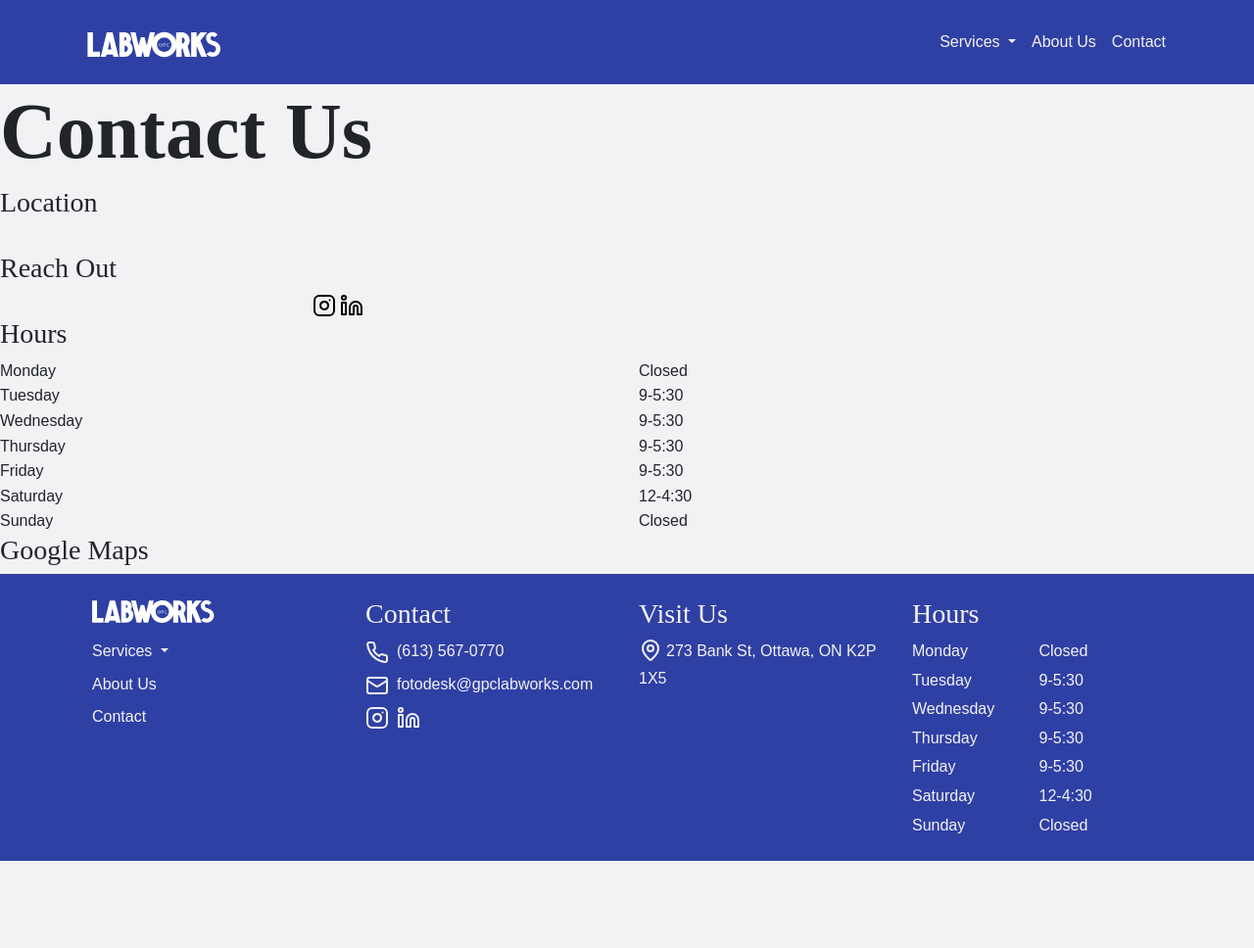
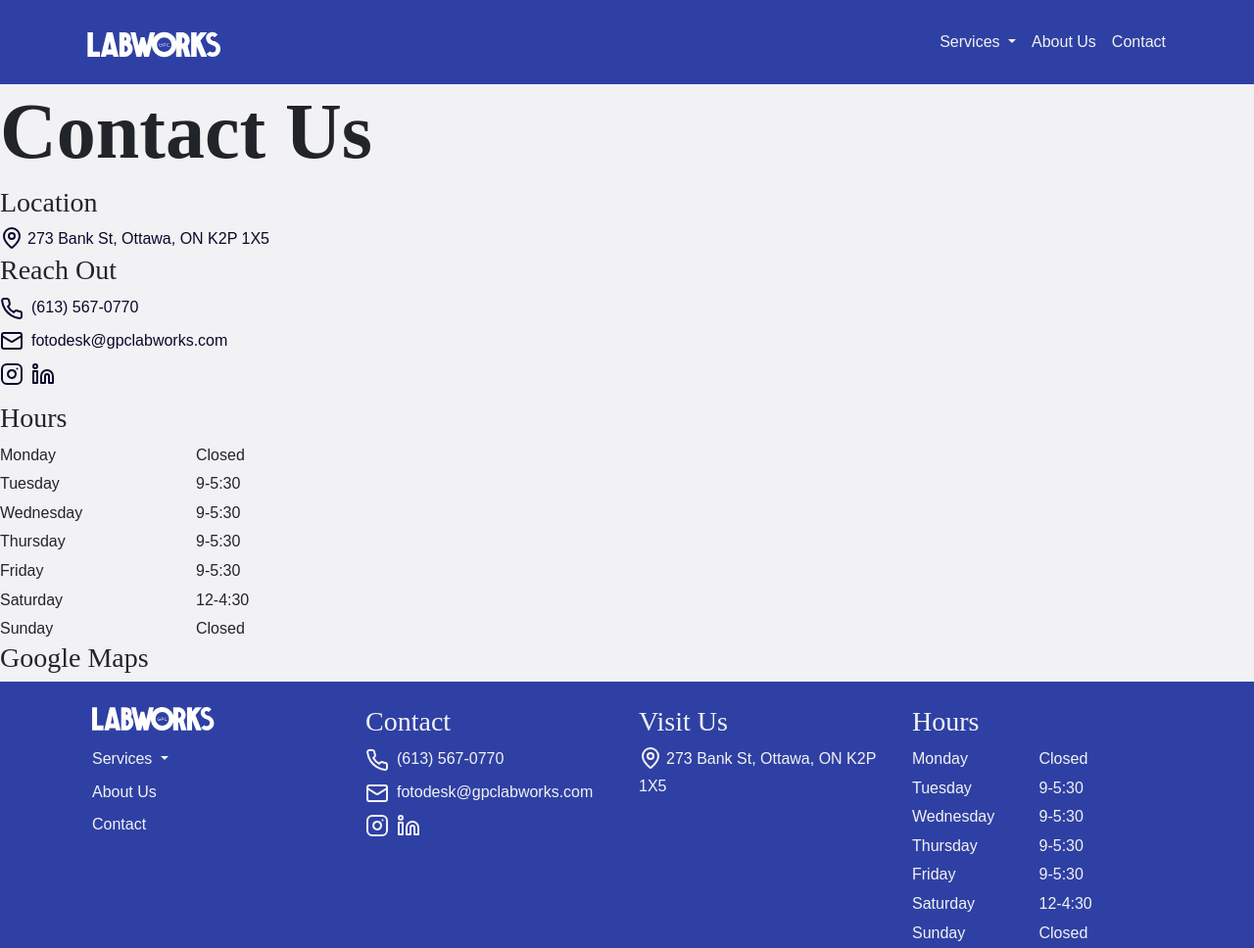
Before and after one commit to whee0107/dsn1713-final, a website: page contact.html in a window 1280 px wide. Shown: the whole page at 98% size. Before the commit the page ends 879 px from the top, so only its background shows below. Drawn offline with nearby package versions, Linux system fonts and the light colour scheme; a web font is replaced by a local one.

Commit message:
formatted links on contact page

```diff
--- a/contact.html
+++ b/contact.html
@@ -40,21 +40,31 @@
             </nav>
         </header>
         <h1>Contact Us</h1>
+        <section id="contact-info">
             <div>
                 <h3>Location</h3>
-            <a href="#">273 Bank St
-                Ottawa, ON  K2P 1X5</a>
+                <a href="#" class="text-decoration-none"><svg xmlns="http://www.w3.org/2000/svg" width="28" height="28" fill="none" stroke="currentColor" stroke-width="2" stroke-linecap="round" stroke-linejoin="round" class="lucide lucide-map-pin"><path d="M20 10c0 4.993-5.539 10.193-7.399 11.799a1 1 0 0 1-1.202 0C9.539 20.193 4 14.993 4 10a8 8 0 0 1 16 0"/><circle cx="12" cy="10" r="3"/></svg>273 Bank St, Ottawa, ON K2P 1X5</a>
             </div>
             <div>
                 <h3>Reach Out</h3>
-            <a href="#">(613) 567-0770</a>
-            <a href="#">fotodesk@gpclabworks.com</a>
-            <a href="#"><img src="images/icons/instagram.svg"></a>
-            <a href="#"><img src="images/icons/linkedin.svg"></a>
+                <ul class="list-unstyled flex-column gap-2">
+                    <li class="mb-2">
+                        <a href="#" class="text-decoration-none"><svg xmlns="http://www.w3.org/2000/svg" width="24" height="24" fill="none" stroke="currentColor" stroke-width="2" stroke-linecap="round" stroke-linejoin="round" class="lucide lucide-phone me-2"><path d="M22 16.92v3a2 2 0 0 1-2.18 2 19.79 19.79 0 0 1-8.63-3.07 19.5 19.5 0 0 1-6-6 19.79 19.79 0 0 1-3.07-8.67A2 2 0 0 1 4.11 2h3a2 2 0 0 1 2 1.72 12.84 12.84 0 0 0 .7 2.81 2 2 0 0 1-.45 2.11L8.09 9.91a16 16 0 0 0 6 6l1.27-1.27a2 2 0 0 1 2.11-.45 12.84 12.84 0 0 0 2.81.7A2 2 0 0 1 22 16.92z"/></svg>(613) 567-0770</a>
+                    </li>
+                    <li class="mb-2">
+                        <a href="#" class="text-decoration-none"><svg xmlns="http://www.w3.org/2000/svg" width="24" height="24" fill="none" stroke="currentColor" stroke-width="2" stroke-linecap="round" stroke-linejoin="round" class="lucide lucide-mail me-2"><rect width="20" height="16" x="2" y="4" rx="2"/><path d="m22 7-8.97 5.7a1.94 1.94 0 0 1-2.06 0L2 7"/></svg>fotodesk@gpclabworks.com</a>
+                    </li>
+                    <li>
+                        <div class="d-flex align-items-center gap-2">
+                            <a href="#"><svg xmlns="http://www.w3.org/2000/svg" width="24" height="24" fill="none" stroke="currentColor" stroke-width="2" stroke-linecap="round" stroke-linejoin="round" class="lucide lucide-instagram"><rect width="20" height="20" x="2" y="2" rx="5" ry="5"/><path d="M16 11.37A4 4 0 1 1 12.63 8 4 4 0 0 1 16 11.37z"/><line x1="17.5" x2="17.51" y1="6.5" y2="6.5"/></svg></a>
+                            <a href="#"><svg xmlns="http://www.w3.org/2000/svg" width="24" height="24" fill="none" stroke="currentColor" stroke-width="2" stroke-linecap="round" stroke-linejoin="round" class="lucide lucide-linkedin"><path d="M16 8a6 6 0 0 1 6 6v7h-4v-7a2 2 0 0 0-2-2 2 2 0 0 0-2 2v7h-4v-7a6 6 0 0 1 6-6z"/><rect width="4" height="12" x="2" y="9"/><circle cx="4" cy="4" r="2"/></svg></a>
+                        </div>
+                    </li>
+                </ul>
             </div>
             <div>
                 <h3>Hours</h3>
-            <div class="row row-cols-2">
+                <div class="row row-cols-2 g-1" style="max-width: 400px;">
                     <div class="col">Monday</div>
                     <div class="col">Closed</div>
                     <div class="col">Tuesday</div>
@@ -72,6 +82,7 @@
                 </div>
             </div>
             <div>
+        </section>
             <h3>Google Maps</h3>
         </div>
 
--- a/scss/custom.scss
+++ b/scss/custom.scss
@@ -20,7 +20,7 @@ $success: #b7e3cc;
 // $warning: #d6f7a3;
 // $danger: #dd7596;
 $light: #f2f2f2;
-$dark: #0A092D;
+$dark: rgb(10, 9, 45);
 
 $body-bg: rgba($dark, .05);
 
@@ -35,6 +35,7 @@ $navbar-dark-toggler-border-color:  rgba($light, .1);
 $navbar-dark-brand-color:           $navbar-dark-active-color;
 $navbar-dark-brand-hover-color:     $navbar-dark-active-color;
 $nav-link-color:  rgba($light, 1);
+$bs-link-color-rgb: rgb(10,9,45);
 
 // Card
 $card-bg: #fff;
@@ -44,6 +45,7 @@ $font-family-sans-serif: "Proxima Nova", sans-serif;
 $font-family-serif: "Abril Display", serif;
 
 $link-color: $light;
+$link-dark-color: rgba($dark, 1);
 
 .lead{
     font-size: 1rem * 1.1 !important;
@@ -81,9 +83,15 @@ $line-height-base: 1.6;
     background-color: transparent !important;
 }
 
-.blockquote{
-    font-size: $body-font-size !important;
+#contact-info a{
+    color: $dark;
+    text-decoration: none;
+    &:hover{
+        color: #2F40A4;
+    }
 }
+
+
 @import "../node_modules/bootstrap/scss/bootstrap";
 
 
```
Also changed, not shown: about-us.html (+1 -1 lines), css/custom.css, 1 other file. Lines whose indentation alone changed are shown as unchanged.
